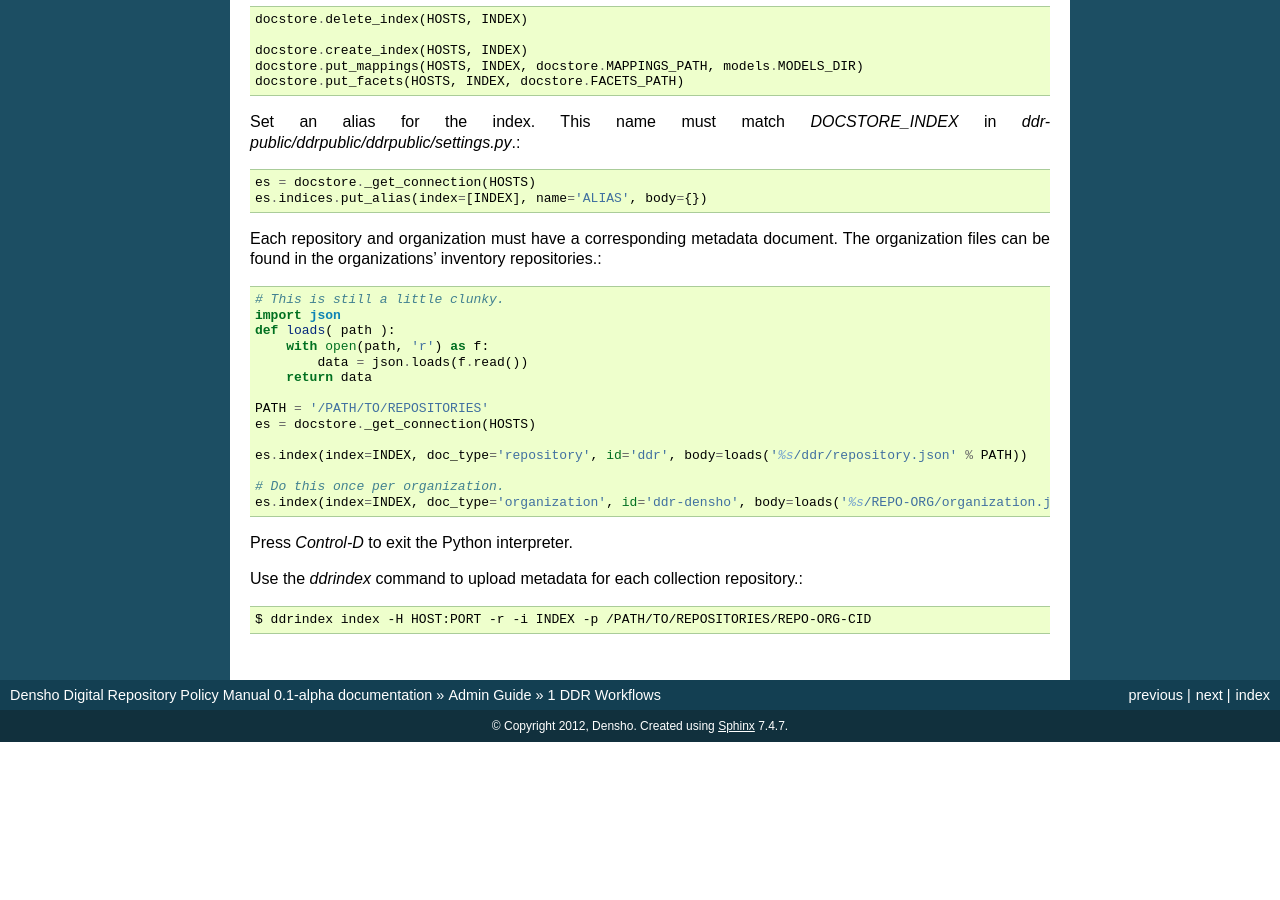
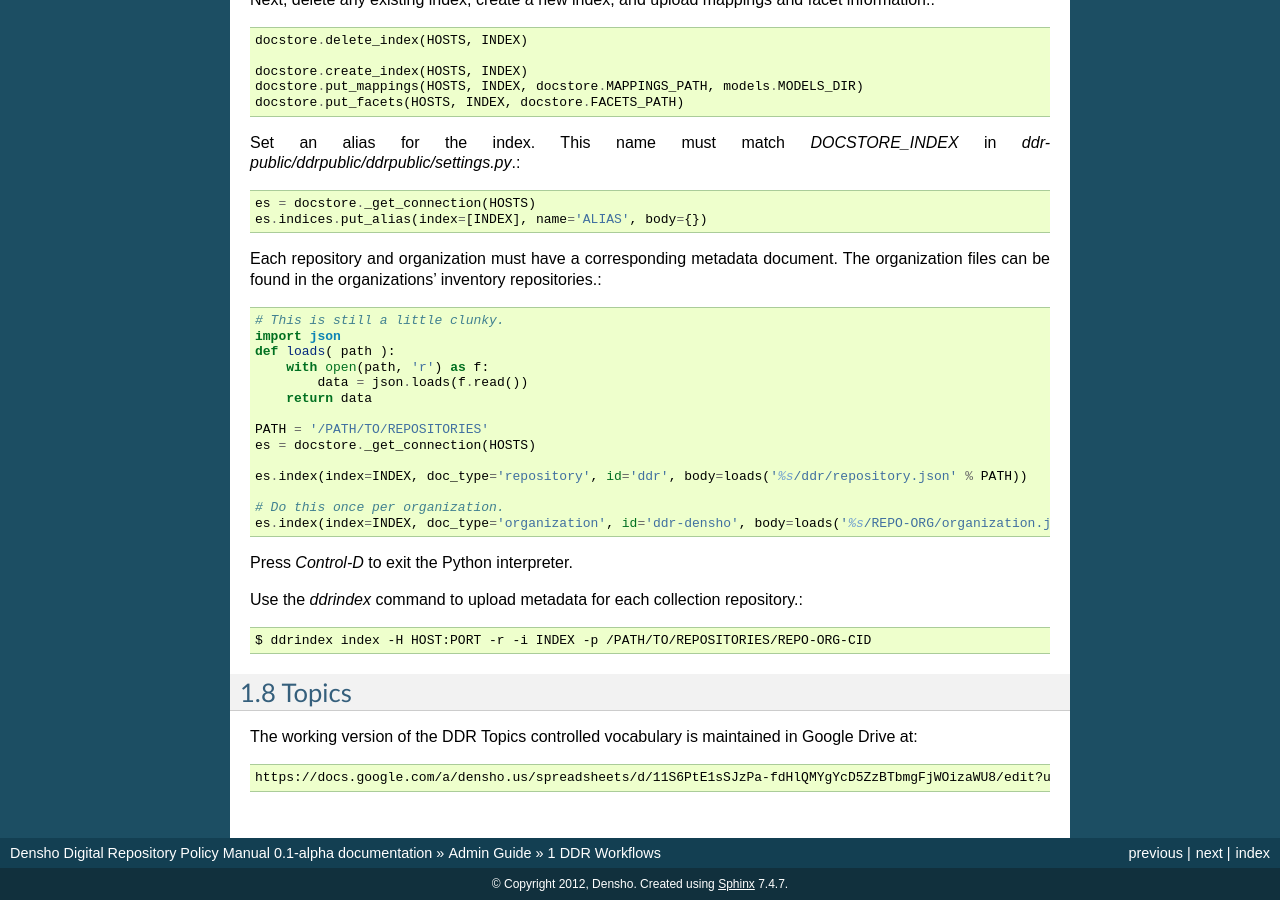
Before and after one commit to denshoproject/ddr-manual, a Sphinx documentation site: the page built from source/admins/workflows.rst, in a window 1280 px wide and 900 px high, scrolled down 11281 px. Built offline with Sphinx 7.4.7, drawn with Linux system fonts in a browser that asks for light colours; before the commit the page ends 12023 px from its top, so only the background shows below that; some of the changed text lies outside the part shown.

Commit message:
Update workflows.rst

```diff
--- a/source/admins/workflows.rst
+++ b/source/admins/workflows.rst
@@ -573,3 +573,10 @@ Press `Control-D` to exit the Python interpreter.
 Use the `ddrindex` command to upload metadata for each collection repository.::
 
     $ ddrindex index -H HOST:PORT -r -i INDEX -p /PATH/TO/REPOSITORIES/REPO-ORG-CID
+
+Topics
+=======================
+
+The working version of the DDR Topics controlled vocabulary is maintained in Google Drive at::
+
+    https://docs.google.com/a/densho.us/spreadsheets/d/11S6PtE1sSJzPa-fdHlQMYgYcD5ZzBTbmgFjWOizaWU8/edit?usp=sharing
```
Also changed, not shown: other parts of source/admins/workflows.rst (+1 -1 lines).
